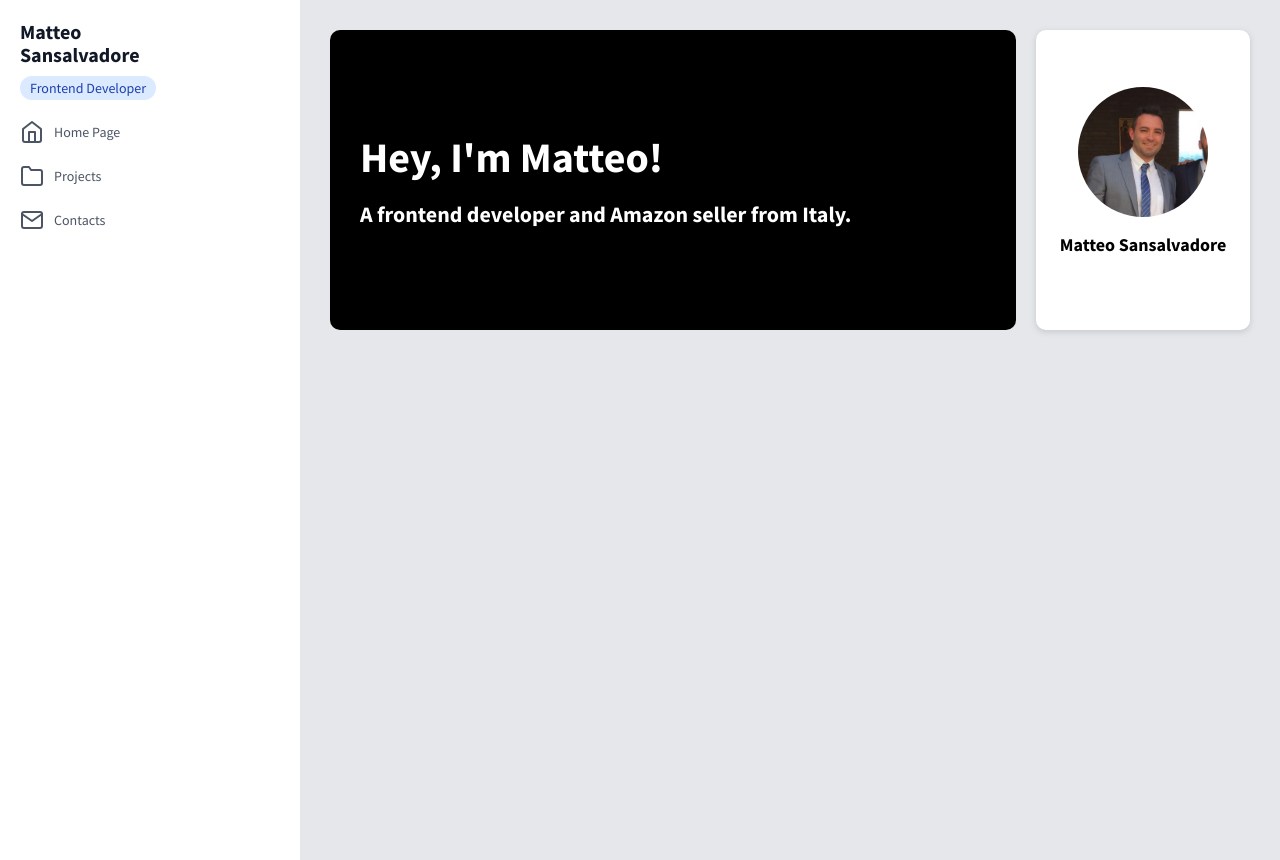
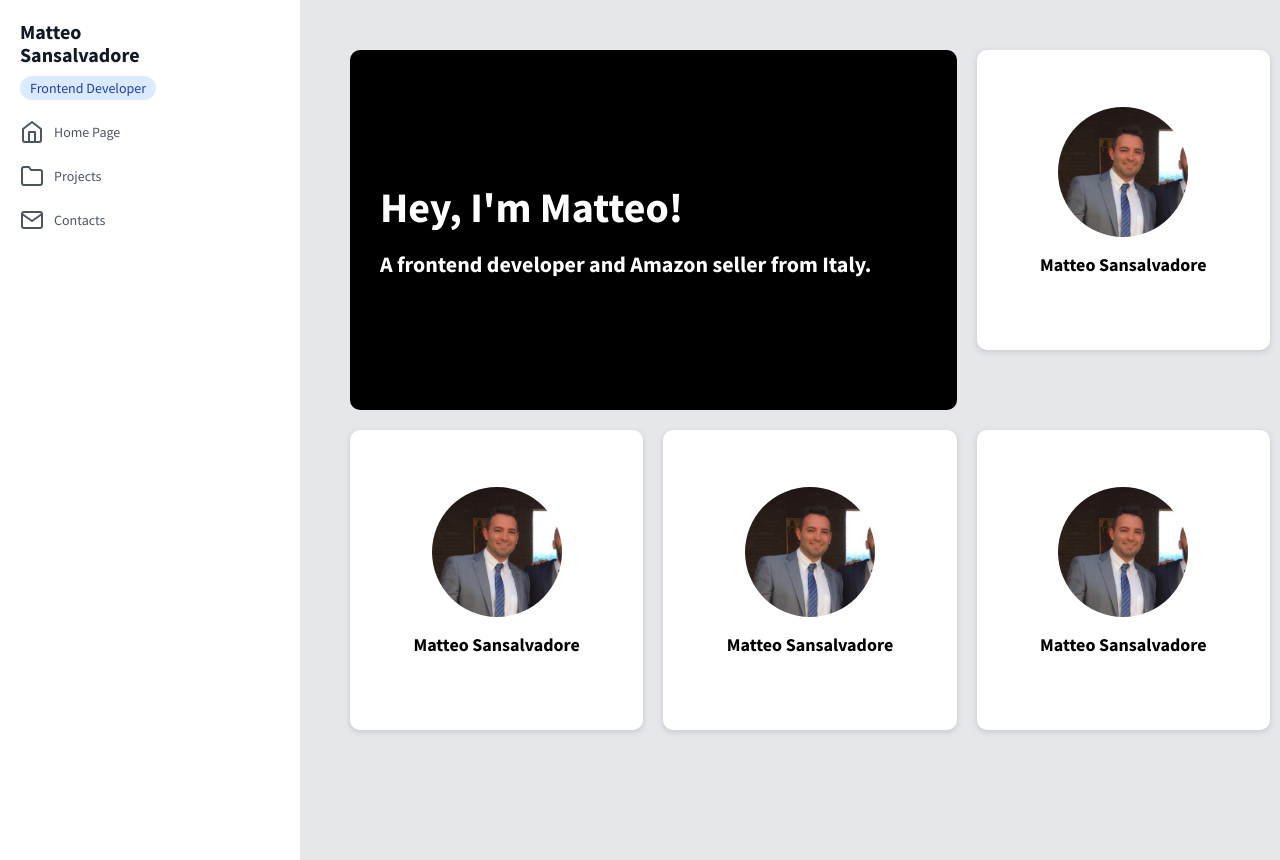
Before and after one commit to matteosansalvadore/portfolio2023, a Next.js app: page / in a window 1280 px wide. Built offline with nearby package versions, Linux system fonts and the light colour scheme.

Commit message:
3 column layout with css grid

```diff
--- a/pages/index.tsx
+++ b/pages/index.tsx
@@ -7,9 +7,27 @@ import styled from "styled-components";
 const inter = Inter({ subsets: ["latin"] });
 
 const Container = styled.div`
+  padding: 20px;
+  width: 100%;
   display: flex;
+  flex-direction: column;
+  gap: 20px;
+`;
+
+const GridRowLayout = styled.div`
+  width: 100%;
+  display: grid;
   justify-content: space-between;
   gap: 20px;
+  grid-template-columns: 1fr;
+
+  @media (min-width: 768px) {
+    grid-template-columns: 1fr 1fr;
+  }
+
+  @media (min-width: 1200px) {
+    grid-template-columns: 1fr 1fr 1fr;
+  }
 `;
 
 const Introduction = styled.div`
@@ -18,9 +36,10 @@ const Introduction = styled.div`
   border-radius: 10px;
   justify-content: center;
   display: flex;
-  padding-left: 30px;
+  padding: 30px;
   flex-direction: column;
-  width: 100%;
+  grid-column-start: 1;
+  grid-column-end: 3;
 `;
 
 const Hey = styled.h1`
@@ -37,7 +56,7 @@ const Presentation = styled.h2`
 `;
 
 const ProfileCard = styled.div`
-  width: 300px;
+  width: 100%;
   height: 300px;
   background-color: #ffffff;
   border-radius: 10px;
@@ -68,6 +87,7 @@ export default function Home() {
         <link rel="icon" href="/favicon.ico" />
       </Head>
       <Container>
+        <GridRowLayout>
           <Introduction>
             <Hey>Hey, I'm Matteo!</Hey>
             <Presentation>
@@ -78,6 +98,21 @@ export default function Home() {
             <Img src="../FotoMatteo.jpeg"></Img>
             <Name>Matteo Sansalvadore</Name>
           </ProfileCard>
+        </GridRowLayout>
+        <GridRowLayout>
+          <ProfileCard>
+            <Img src="../FotoMatteo.jpeg"></Img>
+            <Name>Matteo Sansalvadore</Name>
+          </ProfileCard>
+          <ProfileCard>
+            <Img src="../FotoMatteo.jpeg"></Img>
+            <Name>Matteo Sansalvadore</Name>
+          </ProfileCard>
+          <ProfileCard>
+            <Img src="../FotoMatteo.jpeg"></Img>
+            <Name>Matteo Sansalvadore</Name>
+          </ProfileCard>
+        </GridRowLayout>
       </Container>
     </>
   );
```
Lines whose indentation alone changed are shown as unchanged.
